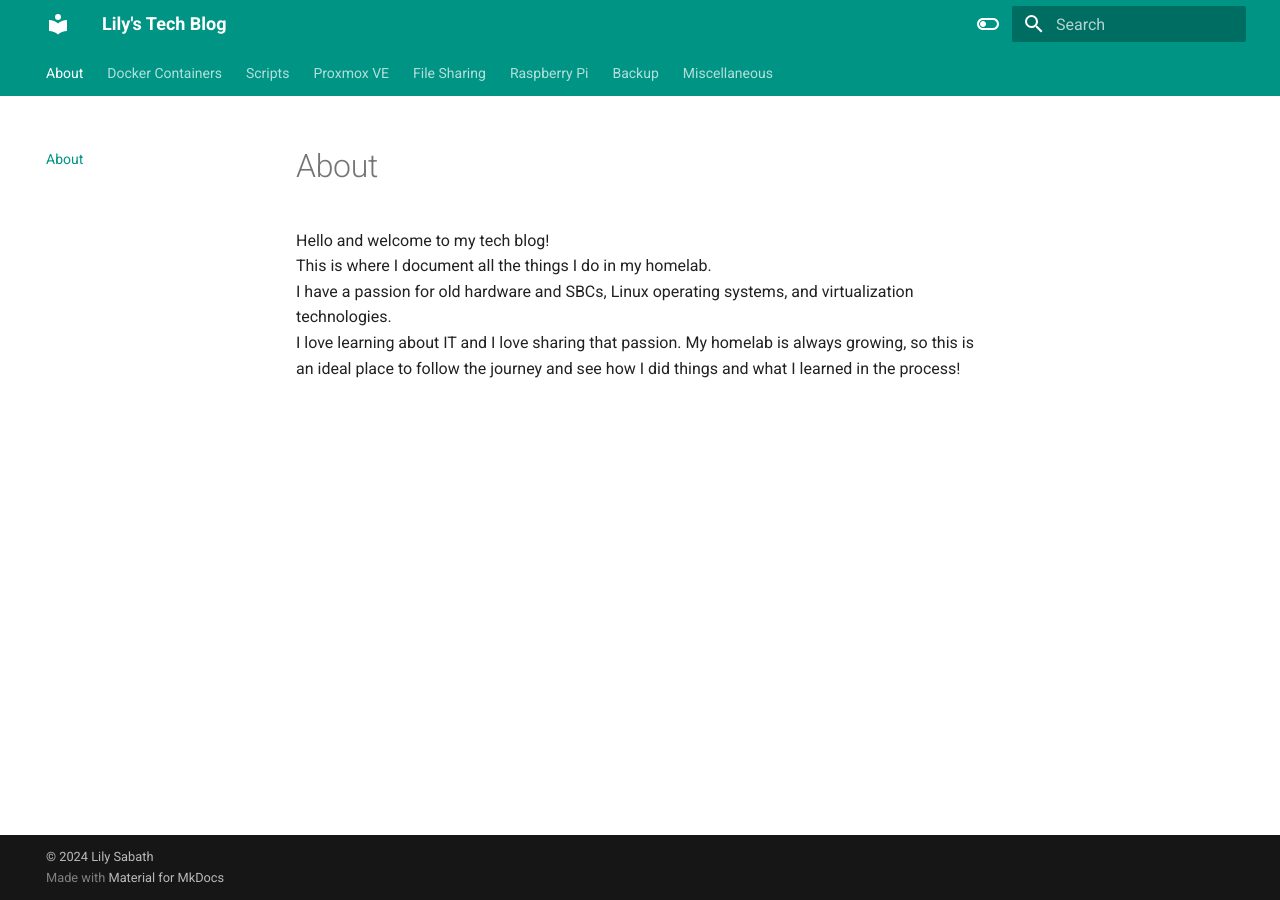
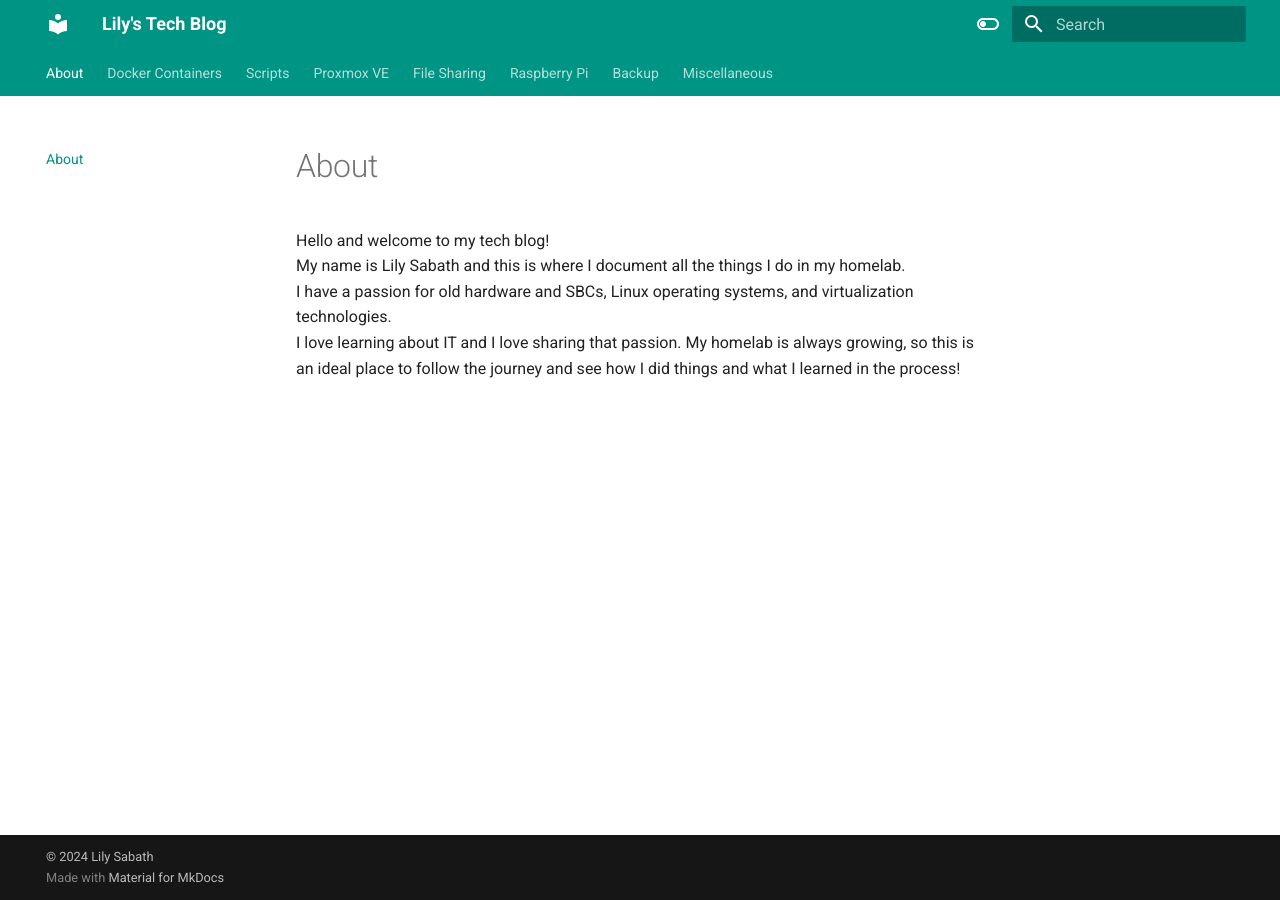
Before and after one commit to witchessabath/mkdocs, an MkDocs documentation site: the page built from docs/index.md, in a window 1280 px wide. Built offline with MkDocs 1.6.1 and Material for MkDocs 9.7.7, drawn with Linux system fonts in a browser that asks for light colours.

```diff
--- a/docs/index.md
+++ b/docs/index.md
@@ -1,7 +1,7 @@
 # About
 <p>
   Hello and welcome to my tech blog!<br />
-  This is where I document all the things I do in my homelab.<br />
+   My name is Lily Sabath and this is where I document all the things I do in my homelab.<br />
   I have a passion for old hardware and SBCs, Linux operating systems, and virtualization technologies.<br />
   I love learning about IT and I love sharing that passion.
 
```
Also changed, not shown: docs/miscellaneous.md (+2 -0 lines), docs/img/arduino.png (added).
